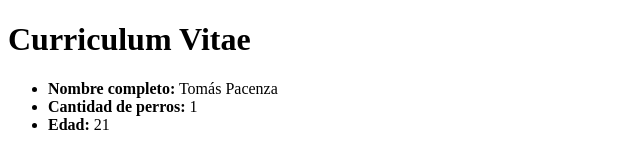
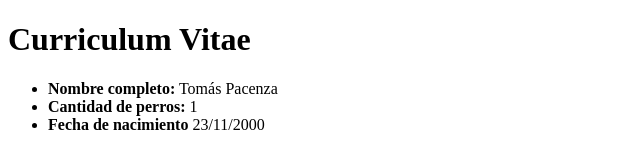
Before and after one commit to Pacenzatomas7/nucba_2717, a plain HTML site: page clase_2pruebagit/index.html in a window 1280 px wide. Shown: the whole page, without its empty margins (0-640 px from the left). Drawn offline with Linux system fonts and the light colour scheme.

Commit message:
Camibio edad por fecha de nacimiento

```diff
--- a/clase_2pruebagit/index.html
+++ b/clase_2pruebagit/index.html
@@ -12,7 +12,7 @@
     <ul>
         <li> <b>Nombre completo:</b> Tomás Pacenza</li>
         <li> <b>Cantidad de perros:</b> 1</li>
-        <li> <b>Edad:</b> 21</li>
+        <li> <b>Fecha de nacimiento</b> 23/11/2000</li>
     </ul>
 
 
```
